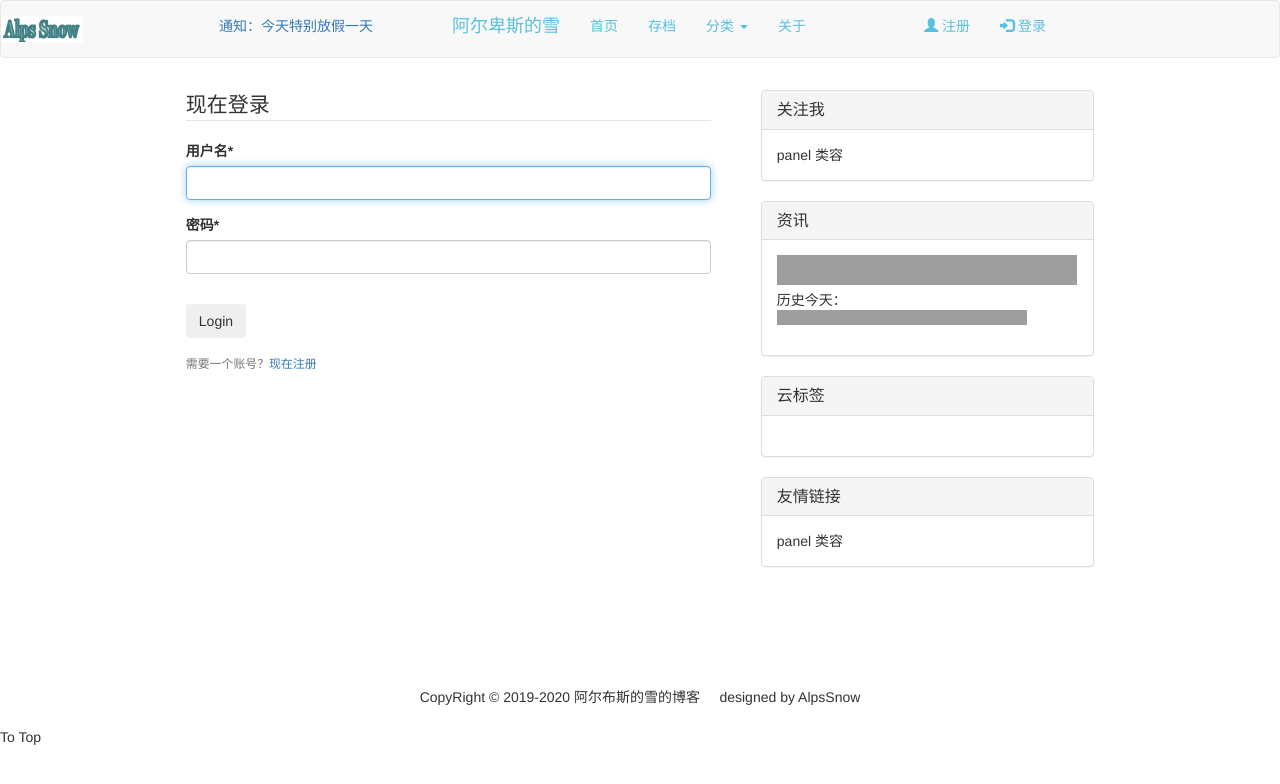
After one commit to AlpsSnow/DjangoBlog, a Django app: page /login/ in a window 1280 px wide. The commit adds this page. Shown: the top 784 px of the page. Run offline with Django 3.2, Linux system fonts and the light colour scheme; data that the repository does not hold is empty; some libraries are stand-ins or nearby versions; grey boxes are pictures that could not be loaded.

Commit message:
feat:add login and logout.

```diff
--- a/DjangoBlog/DjangoBlog/settings.py
+++ b/DjangoBlog/DjangoBlog/settings.py
@@ -138,3 +138,9 @@
 
 #设置crispy使用bootstrap3的css框架
 CRISPY_TEMPLATE_PACK = 'bootstrap3'
+
+#设置login成功后想要重定向的URL
+LOGIN_REDIRECT_URL='blog:index'
+
+#设置login的URL，（设置@login_required的重定向URL）
+LOGIN_URL = 'login'
--- a/DjangoBlog/DjangoBlog/urls.py
+++ b/DjangoBlog/DjangoBlog/urls.py
@@ -14,11 +14,18 @@
     2. Add a URL to urlpatterns:  path('blog/', include('blog.urls'))
 """
 from django.contrib import admin
-from django.urls import path,include
-from users import views as users_views
+from django.contrib.auth import views as auth_views #django系统自带的login/logout
+from django.urls import path, include
+from users import views as users_views  #users应用的views
+from blog import views as blog_views    #blog应用的views
 
 urlpatterns = [
     path('admin/', admin.site.urls),
-    path('register/',users_views.register,name='register'),  # 用户注册画面
+    path('register/',users_views.register,name='register'),  # 用户注册
+    path('profile/',users_views.profile,name='profile'), # 用户profile
+    path('login/',auth_views.LoginView.as_view(template_name='users/login.html'),name='login'),    # 用户登录
+    path('logout/',auth_views.LogoutView.as_view(template_name='users/logout.html'),name='logout'), # 用户注销
+    path('', blog_views.index, name='root'), # 默认首页
     path('blog/', include('blog.urls', namespace='blog')) # namespace='blog'指定实例名blog
+
 ]
--- a/DjangoBlog/templates/blog/header.html
+++ b/DjangoBlog/templates/blog/header.html
@@ -40,8 +40,14 @@
                         <li><a href="{% url 'blog:about'%}" style="color: #5bc0de;">关于</a></li>
                     </ul>
                     <ul class="nav navbar-nav navbar-right">
+                        <!--判断用户是否已经登录？-->
+                        {% if user.is_authenticated %}
+                        <li><a href="{% url 'profile' %}" style="color: #5bc0de;"><span class="glyphicon glyphicon-credit-card"></span> profile</a></li>
+                        <li><a href="{% url 'logout' %}" style="color: #5bc0de;"><span class="glyphicon glyphicon-log-out"></span> 注销</a></li>
+                        {% else %}
                         <li><a href="{% url 'register' %}" style="color: #5bc0de;"><span class="glyphicon glyphicon-user"></span> 注册</a></li>
-                        <li><a href="#" style="color: #5bc0de;"><span class="glyphicon glyphicon-log-in"></span> 登录</a></li>
+                        <li><a href="{% url 'login' %}" style="color: #5bc0de;"><span class="glyphicon glyphicon-log-in"></span> 登录</a></li>
+                        {% endif %}
                     </ul>
                 </div>
 
--- /dev/null
+++ b/DjangoBlog/templates/users/login.html
@@ -0,0 +1,22 @@
+{% extends "blog/base.html" %}
+<!--load crispy_forms_tags-->
+{% load crispy_forms_tags%}
+{% block content %}
+<div>
+    <form method="POST" role="form">
+        {% csrf_token %}
+        <fieldset class="form-group">
+            <legend class="border-bottom mb-4">现在登录</legend>
+            {{ form|crispy }}
+        </fieldset>
+        <div class="form-group">
+            <button class="btn btn-outline-info"　type="submit">Login</button>
+        </div>
+    </form>
+    <div class="border-top pt-3">
+        <small class="text-muted">
+            需要一个账号？<a class="ml-2" href="{% url 'register' %}">现在注册</a>
+        </small>
+    </div>
+</div>
+{% endblock %}
--- /dev/null
+++ b/DjangoBlog/templates/users/profile.html
@@ -0,0 +1,4 @@
+{% extends "blog/base.html" %}
+{% block content %}
+<h1>{{ user.username }}</h1>
+{% endblock %}
--- a/DjangoBlog/templates/users/register.html
+++ b/DjangoBlog/templates/users/register.html
@@ -3,10 +3,10 @@
 {% load crispy_forms_tags%}
 {% block content %}
 <div>
-    <form class="form-horizontal" method="POST" role="form">
+    <form method="POST" role="form">
         {% csrf_token %}
         <fieldset class="form-group">
-            <legend class="border-bottom mb-4">今天加入</legend>
+            <legend class="border-bottom mb-4">现在加入</legend>
             <!--django的默认表单验证：{{ form.as_p }}-->
             {{ form|crispy }}
         </fieldset>
@@ -16,7 +16,7 @@
     </form>
     <div class="border-top pt-3">
         <small class="text-muted">
-            已经有账号？<a class="ml-2" href="{% url 'blog:index' %}">登录</a>
+            已经有账号？<a class="ml-2" href="{% url 'login' %}">登录</a>
         </small>
     </div>
 </div>
```
Also changed, not shown: DjangoBlog/blog/views.py (+5 -2 lines), DjangoBlog/templates/blog/articles.html (+10 -5 lines), DjangoBlog/templates/blog/index.html (+10 -5 lines), DjangoBlog/templates/users/logout.html (added, +10 -0 lines), DjangoBlog/users/urls.py (deleted, +0 -8 lines), DjangoBlog/users/views.py (+9 -2 lines), DjangoBlog/blog/urls.py (line endings or trailing spaces).
